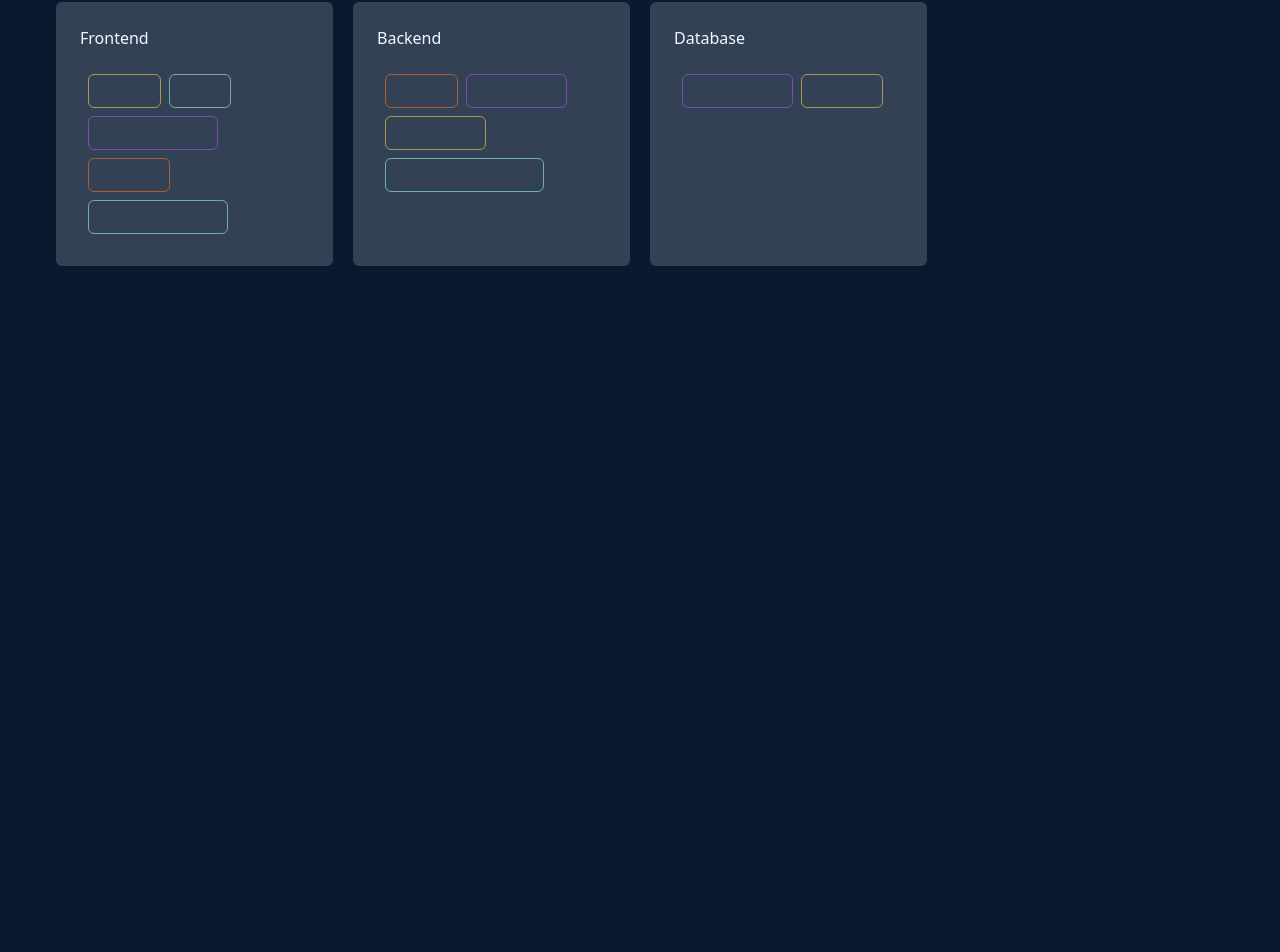
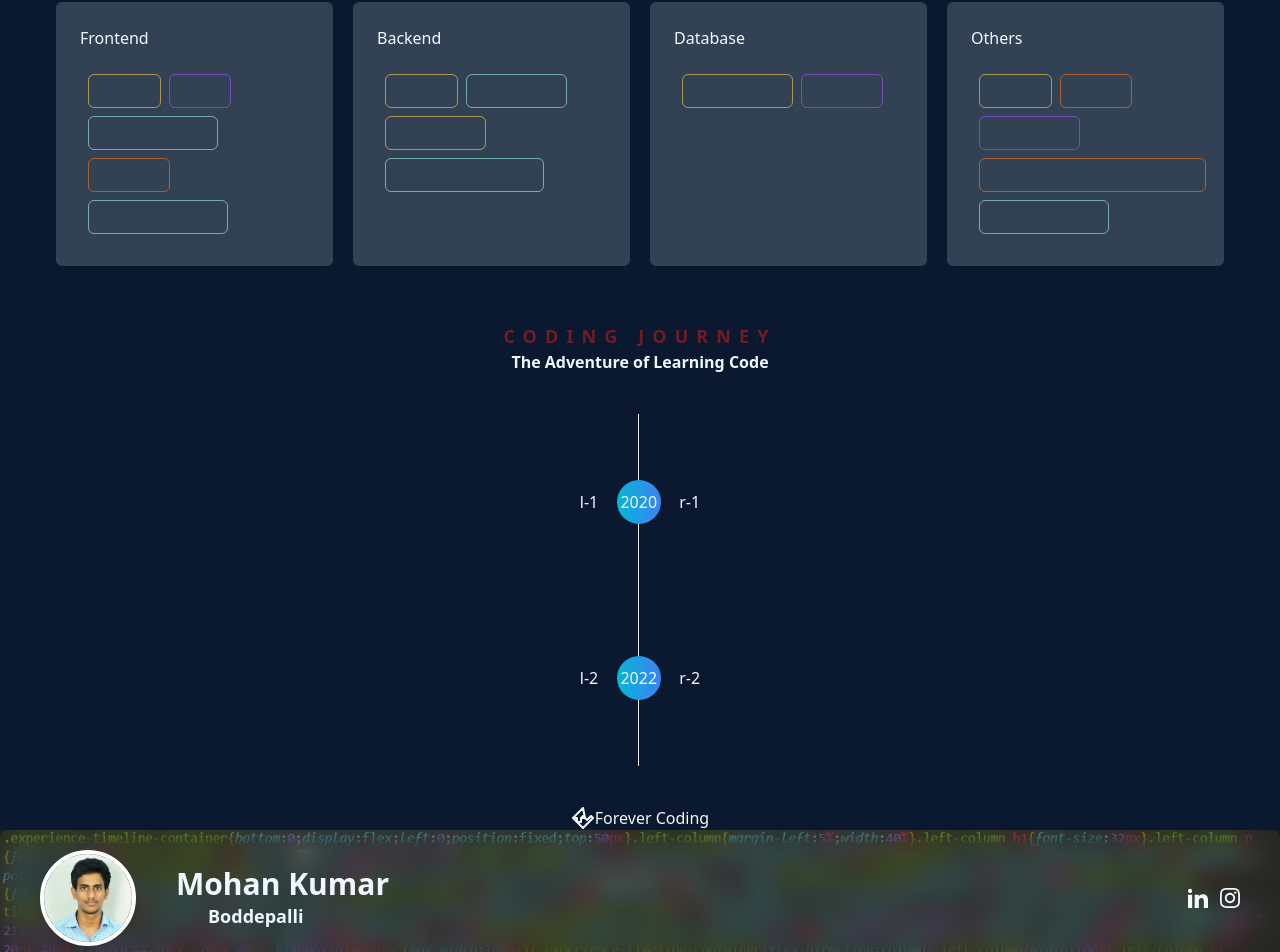
Before and after one commit to MohanKumarBoddepalli/Portfolio, a React (Create React App) app: page / in a window 1280 px wide. Shown: the part 202-1154 px from the top of the page. Before the commit the page ends 800 px from the top, so only its background shows below. Built offline with nearby package versions, Linux system fonts and the light colour scheme.

Commit message:
experience updated

```diff
--- a/src/App.js
+++ b/src/App.js
@@ -2,6 +2,7 @@
 import './App.css';
 import Profile from './component/profile/index'
 import Skills from './component/skills';
+import Experience from './component/Experience'
 
 function App() {
   return (
@@ -9,6 +10,10 @@
       <Profile />
       <div className='flex flex-col gap-10 lg:px-10'>
         <Skills />
+        <Experience />
+      </div>
+      <div>
+      <Profile />
       </div>
     </div>
   );
--- a/src/assets/main.css
+++ b/src/assets/main.css
@@ -481,8 +481,30 @@
   --tw-backdrop-saturate:  ;
   --tw-backdrop-sepia:  ;
 }
+.absolute {
+  position: absolute;
+}
+.relative {
+  position: relative;
+}
+.z-0 {
+  z-index: 0;
+}
+.mx-4 {
+  margin-left: 1rem;
+  margin-right: 1rem;
+}
 .ms-8 {
   margin-inline-start: 2rem;
+}
+.mb-4 {
+  margin-bottom: 1rem;
+}
+.mr-4 {
+  margin-right: 1rem;
+}
+.mb-8 {
+  margin-bottom: 2rem;
 }
 .flex {
   display: flex;
@@ -499,17 +521,80 @@
 .h-6 {
   height: 1.5rem;
 }
+.h-px {
+  height: 1px;
+}
+.h-12 {
+  height: 3rem;
+}
+.h-1\/4 {
+  height: 25%;
+}
+.h-full {
+  height: 100%;
+}
+.h-36 {
+  height: 9rem;
+}
+.h-44 {
+  height: 11rem;
+}
+.h-2 {
+  height: 0.5rem;
+}
+.h-9 {
+  height: 2.25rem;
+}
+.h-11 {
+  height: 2.75rem;
+}
 .w-5 {
   width: 1.25rem;
 }
 .w-full {
   width: 100%;
 }
+.w-1\/4 {
+  width: 25%;
+}
+.w-px {
+  width: 1px;
+}
+.w-2 {
+  width: 0.5rem;
+}
+.w-0 {
+  width: 0px;
+}
+.w-1 {
+  width: 0.25rem;
+}
+.w-auto {
+  width: auto;
+}
+.w-3 {
+  width: 0.75rem;
+}
+.w-10 {
+  width: 2.5rem;
+}
+.w-9 {
+  width: 2.25rem;
+}
+.w-11 {
+  width: 2.75rem;
+}
 .flex-1 {
   flex: 1 1 0%;
 }
 .grid-cols-1 {
   grid-template-columns: repeat(1, minmax(0, 1fr));
+}
+.grid-cols-2 {
+  grid-template-columns: repeat(2, minmax(0, 1fr));
+}
+.grid-cols-3 {
+  grid-template-columns: repeat(3, minmax(0, 1fr));
 }
 .flex-col {
   flex-direction: column;
@@ -541,6 +626,15 @@
 .gap-5 {
   gap: 1.25rem;
 }
+.gap-8 {
+  gap: 2rem;
+}
+.gap-x-10 {
+  column-gap: 2.5rem;
+}
+.gap-y-10 {
+  row-gap: 2.5rem;
+}
 .overflow-hidden {
   overflow: hidden;
 }
@@ -562,6 +656,9 @@
 .border-4 {
   border-width: 4px;
 }
+.border-t {
+  border-top-width: 1px;
+}
 .border-amber-300\/60 {
   border-color: rgb(252 211 77 / 0.6);
 }
@@ -581,12 +678,46 @@
   --tw-border-opacity: 1;
   border-color: rgb(255 255 255 / var(--tw-border-opacity));
 }
+.border-gray-500 {
+  --tw-border-opacity: 1;
+  border-color: rgb(107 114 128 / var(--tw-border-opacity));
+}
 .bg-slate-700 {
   --tw-bg-opacity: 1;
   background-color: rgb(51 65 85 / var(--tw-bg-opacity));
 }
+.bg-gray-500 {
+  --tw-bg-opacity: 1;
+  background-color: rgb(107 114 128 / var(--tw-bg-opacity));
+}
+.bg-transparent {
+  background-color: transparent;
+}
+.bg-gray-900 {
+  --tw-bg-opacity: 1;
+  background-color: rgb(17 24 39 / var(--tw-bg-opacity));
+}
+.bg-gray-200 {
+  --tw-bg-opacity: 1;
+  background-color: rgb(229 231 235 / var(--tw-bg-opacity));
+}
+.bg-cyan-900 {
+  --tw-bg-opacity: 1;
+  background-color: rgb(22 78 99 / var(--tw-bg-opacity));
+}
 .bg-\[url\(\'img\/code\.png\'\)\] {
   background-image: url('img/code.png');
+}
+.bg-gradient-to-r {
+  background-image: linear-gradient(to right, var(--tw-gradient-stops));
+}
+.from-cyan-500 {
+  --tw-gradient-from: #06b6d4 var(--tw-gradient-from-position);
+  --tw-gradient-to: rgb(6 182 212 / 0) var(--tw-gradient-to-position);
+  --tw-gradient-stops: var(--tw-gradient-from), var(--tw-gradient-to);
+}
+.to-blue-500 {
+  --tw-gradient-to: #3b82f6 var(--tw-gradient-to-position);
 }
 .bg-cover {
   background-size: cover;
@@ -618,8 +749,17 @@
   padding-top: 1.25rem;
   padding-bottom: 1.25rem;
 }
+.pl-8 {
+  padding-left: 2rem;
+}
+.pr-8 {
+  padding-right: 2rem;
+}
 .font-mono {
   font-family: ui-monospace, SFMono-Regular, Menlo, Monaco, Consolas, "Liberation Mono", "Courier New", monospace;
+}
+.font-\[\'Open_Sans\'\] {
+  font-family: 'Open Sans';
 }
 .text-3xl {
   font-size: 1.875rem;
@@ -637,6 +777,14 @@
   font-size: 0.875rem;
   line-height: 1.25rem;
 }
+.text-2xl {
+  font-size: 1.5rem;
+  line-height: 2rem;
+}
+.text-xl {
+  font-size: 1.25rem;
+  line-height: 1.75rem;
+}
 .font-bold {
   font-weight: 700;
 }
@@ -646,14 +794,77 @@
 .font-thin {
   font-weight: 100;
 }
+.font-semibold {
+  font-weight: 600;
+}
 .leading-6 {
   line-height: 1.5rem;
 }
 .leading-9 {
   line-height: 2.25rem;
 }
+.tracking-wide {
+  letter-spacing: 0.025em;
+}
+.tracking-\[\.25em\] {
+  letter-spacing: .25em;
+}
+.tracking-\[\.em\] {
+  letter-spacing: .em;
+}
+.tracking-\[\.45em\] {
+  letter-spacing: .45em;
+}
 .text-transparent {
   color: transparent;
+}
+.text-red-600 {
+  --tw-text-opacity: 1;
+  color: rgb(220 38 38 / var(--tw-text-opacity));
+}
+.text-red-600\/60 {
+  color: rgb(220 38 38 / 0.6);
+}
+.text-red-500\/60 {
+  color: rgb(239 68 68 / 0.6);
+}
+.text-red-500\/50 {
+  color: rgb(239 68 68 / 0.5);
+}
+.text-red-500 {
+  --tw-text-opacity: 1;
+  color: rgb(239 68 68 / var(--tw-text-opacity));
+}
+.text-red-500\/90 {
+  color: rgb(239 68 68 / 0.9);
+}
+.text-red-500\/0 {
+  color: rgb(239 68 68 / 0);
+}
+.text-red-500\/70 {
+  color: rgb(239 68 68 / 0.7);
+}
+.text-red-900\/60 {
+  color: rgb(127 29 29 / 0.6);
+}
+.text-red-700\/60 {
+  color: rgb(185 28 28 / 0.6);
+}
+.text-slate-700 {
+  --tw-text-opacity: 1;
+  color: rgb(51 65 85 / var(--tw-text-opacity));
+}
+.text-slate-400 {
+  --tw-text-opacity: 1;
+  color: rgb(148 163 184 / var(--tw-text-opacity));
+}
+.text-slate-900 {
+  --tw-text-opacity: 1;
+  color: rgb(15 23 42 / var(--tw-text-opacity));
+}
+.text-slate-800 {
+  --tw-text-opacity: 1;
+  color: rgb(30 41 59 / var(--tw-text-opacity));
 }
 .shadow-md {
   --tw-shadow: 0 4px 6px -1px rgb(0 0 0 / 0.1), 0 2px 4px -2px rgb(0 0 0 / 0.1);
@@ -691,6 +902,10 @@
     flex: 1 1 0%;
   }
 
+  .md\:grid-cols-2 {
+    grid-template-columns: repeat(2, minmax(0, 1fr));
+  }
+
   .md\:gap-10 {
     gap: 2.5rem;
   }
@@ -706,6 +921,10 @@
     grid-template-columns: repeat(4, minmax(0, 1fr));
   }
 
+  .lg\:grid-cols-3 {
+    grid-template-columns: repeat(3, minmax(0, 1fr));
+  }
+
   .lg\:px-10 {
     padding-left: 2.5rem;
     padding-right: 2.5rem;
--- /dev/null
+++ b/src/component/Experience/experience.js
@@ -0,0 +1,15 @@
+const experience = [
+  {
+    year: 2020,
+    left: 'l-1',
+    right: 'r-1',
+  },
+  {
+    year: 2022,
+    left: 'l-2',
+    right: 'r-2',
+  }
+
+]
+
+export default experience
--- /dev/null
+++ b/src/component/Experience/index.js
@@ -0,0 +1,52 @@
+// const x = [1, 2]
+import experience from './experience';
+const Experience = () => {
+
+  return (
+    <>
+      <div>
+        <h3 className="flex items-center justify-center text-lg font-semibold tracking-[.45em] text-red-700/60" color="#ae5959">CODING JOURNEY</h3>
+        <h2 className="flex items-center justify-center font-semibold">The Adventure of Learning Code</h2>
+      </div>
+      <div>
+        {experience.map((data) =>
+          <div className="grid-cols-3 size-full gap-2 items-center h-44 gap-x-10 justify-center w-auto flex">
+            <div className=" flex items-center justify-center">
+              {data.left}
+            </div>
+            <div className="w-px h-full bg-transparent justify-center items-center flex bg-gray-200">
+              <div className="flex justify-center w-11 h-11 rounded-full bg-cyan-900 absolute items-center bg-gradient-to-r from-cyan-500 to-blue-500">
+                <div className=" flex items-center justify-center">
+                  {data.year}
+                </div>
+              </div>
+            </div>
+            <div>
+              {data.right}
+            </div>
+          </div>
+        )
+        }
+      </div>
+      <div className='flex items-center justify-center'>
+      <svg
+  xmlns="http://www.w3.org/2000/svg"
+  viewBox="0 0 24 24"
+  width="24"
+  height="24"
+  fill="none"
+  stroke="currentColor"
+  stroke-width="2"
+  stroke-linecap="round"
+  stroke-linejoin="round"
+>
+  <path d="M12 2L2 12 12 22 22 12l-2-2-4 4-4-4-2 2M2 12h4v4h4v-4h4L12 2z"></path>
+</svg>
+        Forever Coding
+      </div>
+    </>
+  )
+
+}
+
+export default Experience
--- a/src/component/projects/index.js
+++ /dev/null
@@ -1,3 +0,0 @@
-const Projects = () => {
-
-}
--- a/src/component/skills/index.js
+++ b/src/component/skills/index.js
@@ -21,7 +21,7 @@
 
   return (
     <div className='flex flex-1 flex-col '>
-      <div className='flex flex-1 flex-col p-2 text-lg leading-9 font-bold'>Programming Proficiencies</div>
+      <div className='flex flex-1 flex-col p-2 text-lg leading-9 font-bold'>Proficiencies</div>
       <div className='grid grid-cols-1 rounded-md sm:grid-cols-2 lg:grid-cols-4 gap-5 p-4 '>
         {Object.keys(skills).map((key) => (
           <div className='flex  flex-1 flex-col bg-slate-700 p-4 rounded-md'>
--- a/src/component/skills/skills.js
+++ b/src/component/skills/skills.js
@@ -15,6 +15,13 @@
   Database: [
     'Postgres',
     'Redis'
+  ],
+  Others: [
+    'Cors',
+    'Bull',
+    'Session',
+    'Building middlewares',
+    'port proxy'
   ]
 
 }
```
